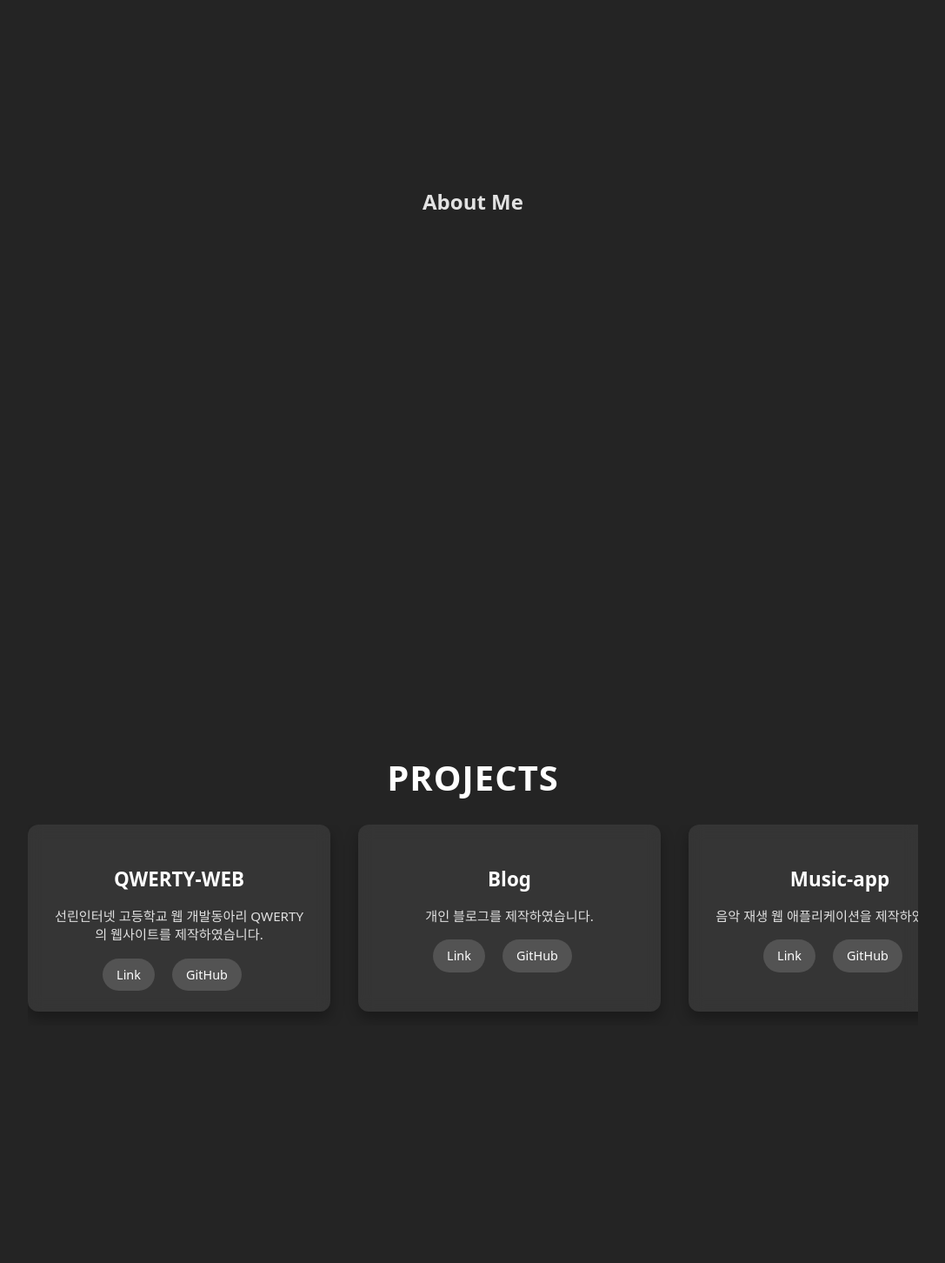
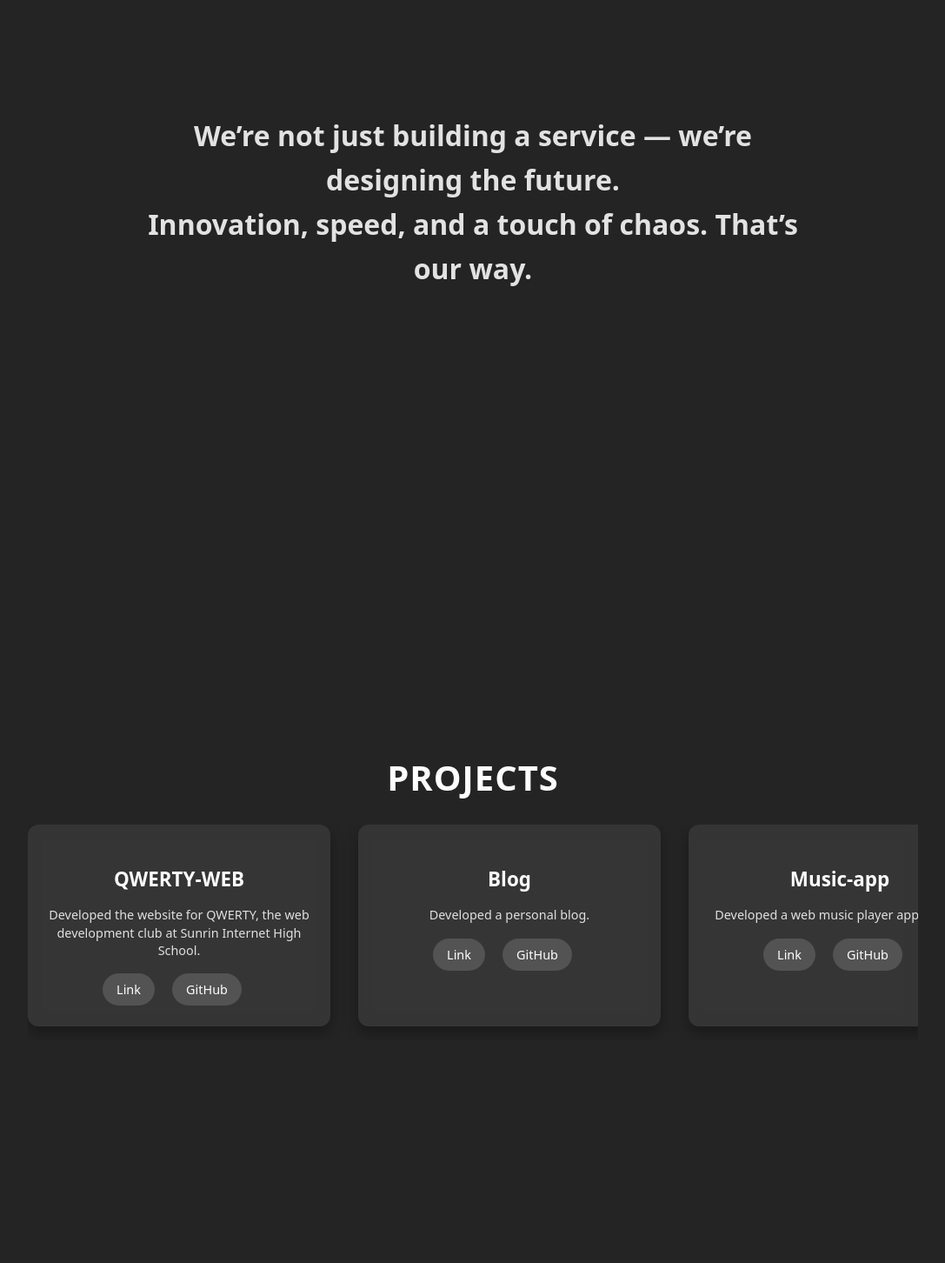
Before and after one commit to kimrasng/kimrasng.kr, a React (Vite) app: page / in a window 1280 px wide. Shown: the part 1000-2452 px from the top of the page at 87% size, without its empty margins (96-1183 px from the left). Built offline with nearby package versions, Linux system fonts and the light colour scheme.

Commit message:
Update project descriptions to English; enhance CSS for about section and adjust font sizes

```diff
--- a/public/project.json
+++ b/public/project.json
@@ -1,25 +1,25 @@
 [
     {
         "title": "QWERTY-WEB",
-        "description": "선린인터넷 고등학교 웹 개발동아리 QWERTY의 웹사이트를 제작하였습니다.",
+        "description": "Developed the website for QWERTY, the web development club at Sunrin Internet High School.",
         "link": "https://sunrint-qwerty.kr",
         "github": "https://github.com/sunrin-qwerty/web"
     },
     {
         "title": "Blog",
-        "description": "개인 블로그를 제작하였습니다.",
+        "description": "Developed a personal blog.",
         "link": "https://blog.kimrasng.kr",
         "github": "https://github.com/kimrasng/blog"
     },
     {
         "title": "Music-app",
-        "description": "음악 재생 웹 애플리케이션을 제작하였습니다.",
+        "description": "Developed a web music player application.",
         "link": "https://music.kimrasng.kr",
         "github": "https://github.com/kimrasng/music-app"
     },
     {
         "title": "Portfolio",
-        "description": "개인 포트폴리오를 제작하였습니다.",
+        "description": "Developed a personal portfolio.",
         "link": "https://portfolio.kimrasng.kr",
         "github": "https://github.com/kimrasng/portfolio"
     }
--- a/src/App.css
+++ b/src/App.css
@@ -145,6 +145,13 @@ section {
   box-sizing: border-box;
 }
 
+#about > h1 {
+  font-size: 2rem;
+  line-height: 1.6;
+  max-width: 60vw;
+  margin: 0 auto;
+}
+
 #project > h1 {
   font-size: 2.5rem;
   margin-bottom: 2rem;
@@ -196,7 +203,7 @@ section {
 }
 
 .slide-item p {
-  font-size: 0.95rem;
+  font-size: 0.9rem;
   line-height: 1.4;
   margin-bottom: 1rem;
   opacity: 0.85;
--- a/src/App.tsx
+++ b/src/App.tsx
@@ -1,4 +1,3 @@
-// src/App.tsx
 import React, { useEffect, useState } from 'react'
 import Typewriter from 'typewriter-effect/dist/core'
 import './App.css'
@@ -14,7 +13,6 @@ const App: React.FC = () => {
   const [projects, setProjects] = useState<Project[]>([])
 
   useEffect(() => {
-    // Typewriter
     const typingElement = document.getElementById('typing-Text')
     if (typingElement) {
       new Typewriter(typingElement, {
@@ -26,7 +24,6 @@ const App: React.FC = () => {
       })
     }
 
-    // Fetch projects
     fetch('/project.json')
       .then((res) => {
         if (!res.ok) throw new Error(`HTTP error! status: ${res.status}`)
@@ -43,7 +40,6 @@ const App: React.FC = () => {
           <li><a href="#home">Home</a></li>
           <li><a href="#about">About</a></li>
           <li><a href="#project">Project</a></li>
-          <li><a href="#contact">Contact</a></li>
         </ul>
       </header>
 
@@ -52,7 +48,10 @@ const App: React.FC = () => {
       </section>
 
       <section id="about">
-        <h2>About Me</h2>
+        <h1>
+          We’re not just building a service — we’re designing the future.<br/>
+          Innovation, speed, and a touch of chaos. That’s our way.
+        </h1>
       </section>
 
       <section id="project">
@@ -77,15 +76,8 @@ const App: React.FC = () => {
           )}
         </div>
       </section>
-
-      <section id="contact">
-        <ul>
-          <li><a href="mailto:me@kimrasng.kr">Email</a></li>
-        </ul>
-      </section>
-
       <footer className="App-footer">
-        <p>© 2023 Kimrasng. All rights reserved.</p>
+        <p>© 2025 Kimrasng. All rights reserved.</p>
       </footer>
     </>
   )
--- a/src/index.css
+++ b/src/index.css
@@ -11,6 +11,10 @@
   -webkit-font-smoothing: antialiased;
   -moz-osx-font-smoothing: grayscale;
 
+}
+
+html {
+  scroll-behavior: smooth;
 }
 
 a {
```
